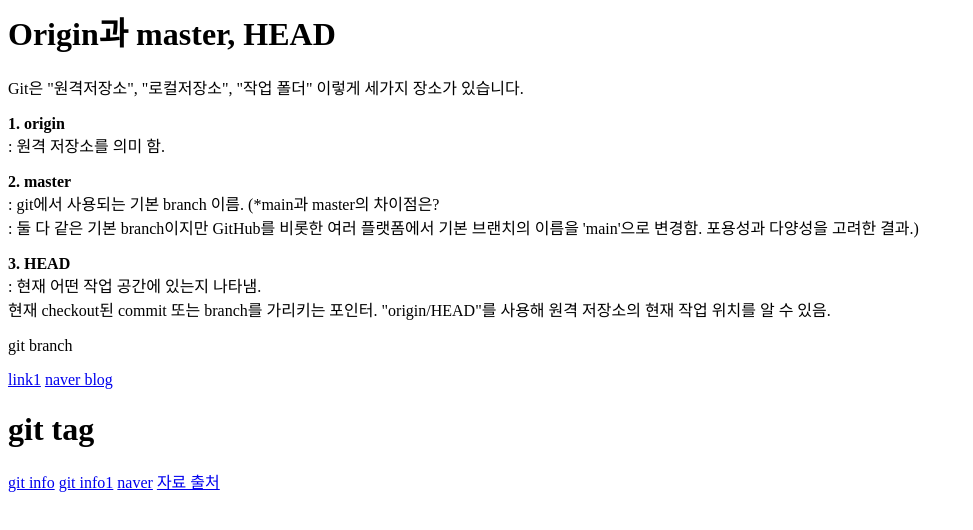
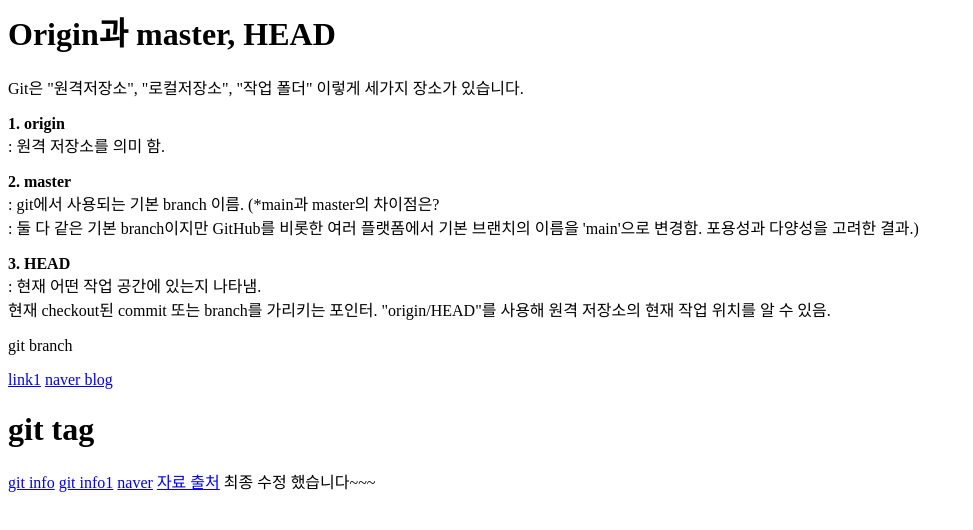
Before and after one commit to J-Jun5/0626_branch, a plain HTML site: page articles/1.html in a window 1280 px wide. Shown: the whole page, without its empty margins (0-973 px from the left). Drawn offline with Linux system fonts and the light colour scheme.

Commit message:
last modified"

```diff
--- a/articles/1.html
+++ b/articles/1.html
@@ -33,5 +33,6 @@
     <a href="https://raccoon42.tistory.com">git info1</a>
     <a href="https://www.naver.com">naver</a>
     <a href="https://stackoverflow.com/questions/8196544/what-are-the-git-concepts-of-head-master-origin">자료 출처</a>
+    최종 수정 했습니다~~~
   </body>
 </html>
```
